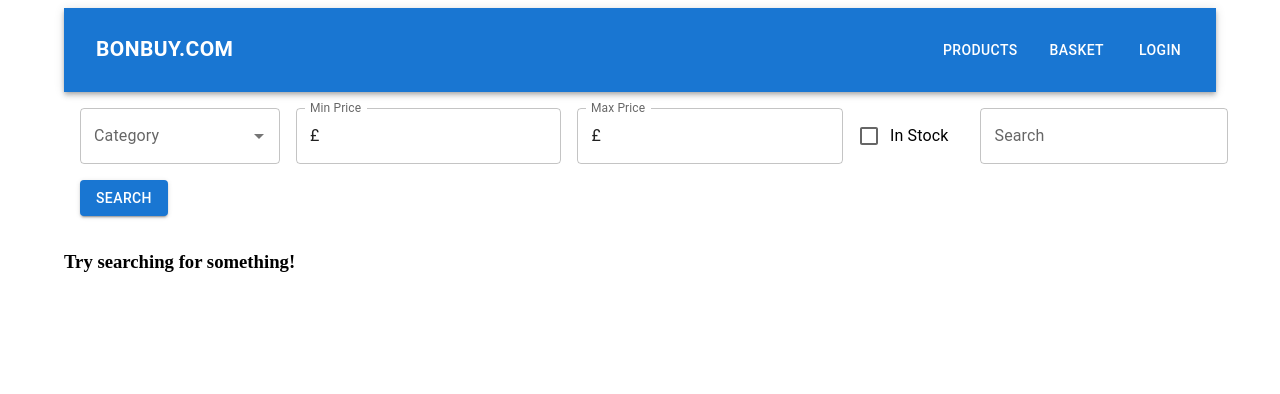
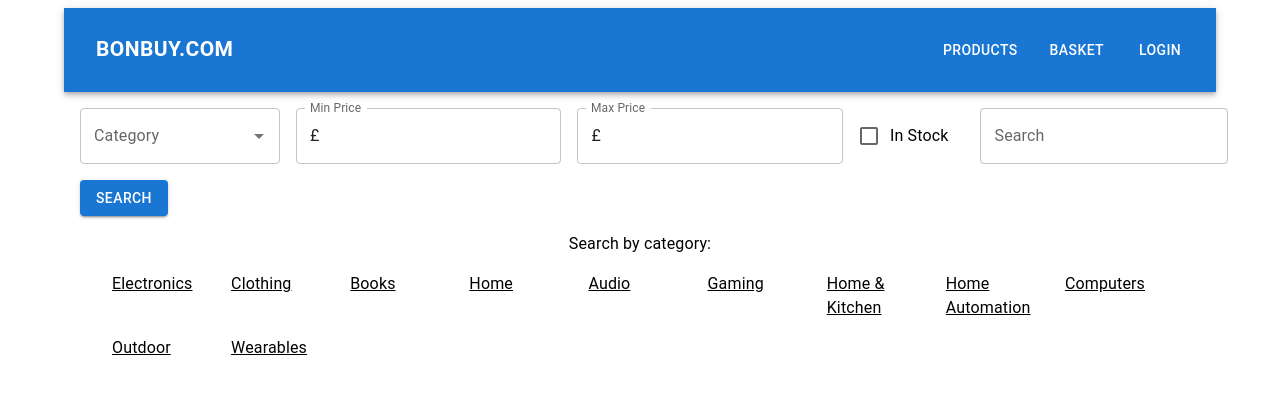
Before and after one commit to leburgeon/ecom-front, a React (Vite) app: page / in a window 1280 px wide. Shown: the top 394 px of the page. Built offline with nearby package versions, Linux system fonts and the light colour scheme.

Commit message:
Updates to ordering orders, and bug fix to notification

```diff
--- a/src/AccountPage.jsx
+++ b/src/AccountPage.jsx
@@ -76,7 +76,7 @@ const AccountPage = () => {
                       alignItems: 'center',
                     }}
                   >
-                    <Typography variant="h6">Previous Orders</Typography>
+                    <Typography variant="h6">Your Orders</Typography>
                     <IconButton>
                       {openOrders ? <ExpandLess /> : <ExpandMore />}
                     </IconButton>
--- a/src/ProductsPage.jsx
+++ b/src/ProductsPage.jsx
@@ -1,13 +1,18 @@
 import ProductCard from './components/ProductCard'
-import { Grid2 as Grid } from '@mui/material'
+import { Grid2 as Grid, Container, Typography, Box } from '@mui/material'
 // import { products } from '../data'
 import ProductSearchBar from './components/ProductsSearchBar'
-import { useSelector } from 'react-redux'
+import { useDispatch, useSelector } from 'react-redux'
 import PaginationController from './components/PaginationController'
+import { updateFilter } from './reducers/filtersReducer'
+import { searchWith } from './reducers/productsReducer'
 
 const ProductsPage = () => {
 
   const { searched, pagedProducts } = useSelector(store => store.products)
+  const filters = useSelector(store => store.filters)
+  const dispatch = useDispatch()
+
 
   const renderProducts = () => {
     return (
@@ -29,9 +34,52 @@ const ProductsPage = () => {
     )
   }
 
+  // Example category options
+  const categoryOptions = [
+    { label: 'Electronics', value: 'electronics' },
+    { label: 'Clothing', value: 'clothing' },
+    { label: 'Books', value: 'books' },
+    { label: 'Home', value: 'home' },
+    { label: 'Audio', value: 'audio' },
+    { label: 'Gaming', value: 'gaming' },
+    { label: 'Home & Kitchen', value: 'home & kitchen' },
+    { label: 'Home Automation', value: 'home automation' },
+    { label: 'Computers', value: 'computers' },
+    { label: 'Outdoor', value: 'outdoor' },
+    { label: 'Wearables', value: 'wearables' }
+  ]
+
+  const handleSearchByCategory = (category) => {
+    const newFilter = {...filters, category}
+    // Set the category in the filter
+    dispatch(updateFilter(newFilter))
+    // Complete the search with the new filter object
+    dispatch(searchWith(newFilter))
+  }
+
   const renderSearchSomthing = () => {
     return (
-      <h3>Try searching for something!</h3>
+      <Container
+      sx={{
+        display: "flex", // Enables flexbox
+        maxWidth: "80%",
+        flexDirection:"column",
+        alignItems: "center", // Centers children horizontally
+        justifyContent: "center", // Centers children vertically
+        gap: 2,// Adds spacing between children (equivalent to theme.spacing(2))
+      }}
+    >
+      <Typography>Search by category:</Typography>
+      <Container sx={{display: 'grid',
+          width: "100%",
+          gap: 2,
+          justifyContent: "center",
+          gridTemplateColumns: "repeat(auto-fit, minmax(100px, 1fr))"}}>
+        {categoryOptions.map(categoryOption => {
+          return (<Typography  sx={{ textDecoration: 'underline', '&:hover': {color: 'blue'}}} key={categoryOption.value}><a onClick={() => {handleSearchByCategory(categoryOption.value)}}>{categoryOption.label}</a></Typography>)
+        })}
+      </Container>
+    </Container>
     )
   }
 
--- a/src/components/BasketCard.jsx
+++ b/src/components/BasketCard.jsx
@@ -5,6 +5,7 @@ import productService from "../services/productsService";
 import { Card, CardContent, CardMedia, IconButton, Typography, Box, CircularProgress, Tooltip } from "@mui/material";
 import { Add, Remove, Delete } from "@mui/icons-material";
 import { Link } from "react-router-dom";
+import { notify } from "../reducers/notificationReducer";
 
 
 const BasketCard = ({ item, handleNotify }) => {
@@ -23,16 +24,17 @@ const BasketCard = ({ item, handleNotify }) => {
       dispatch(setBasketCount(data.basketCount))
       dispatch(incrementQuantityOfItem({id, quantity}))
     } catch (error){
+      console.error(error)
       if (error.response?.data?.error?.includes('Not enough stock')){
         dispatch(updateStockOnBasketItems(error.response.data.items))
       }
       const notificationMessage = quantity < 0
         ? 'Sorry we could not remove that item from your basket!'
         : 'Sorry we could not add that item to the basket!'
-      handleNotify({
+      dispatch(notify({
         message: notificationMessage,
         severity: 'info'
-      })
+      }))
     } finally{
       setIsProcessing(false)
     }
--- a/src/components/ProductsSearchBar.jsx
+++ b/src/components/ProductsSearchBar.jsx
@@ -1,5 +1,5 @@
 import { useState } from 'react';
-import { useDispatch } from 'react-redux';
+import { useDispatch, useSelector } from 'react-redux';
 import { searchWith } from '../reducers/productsReducer';
 import { updateFilter } from '../reducers/filtersReducer'
 import {
```
